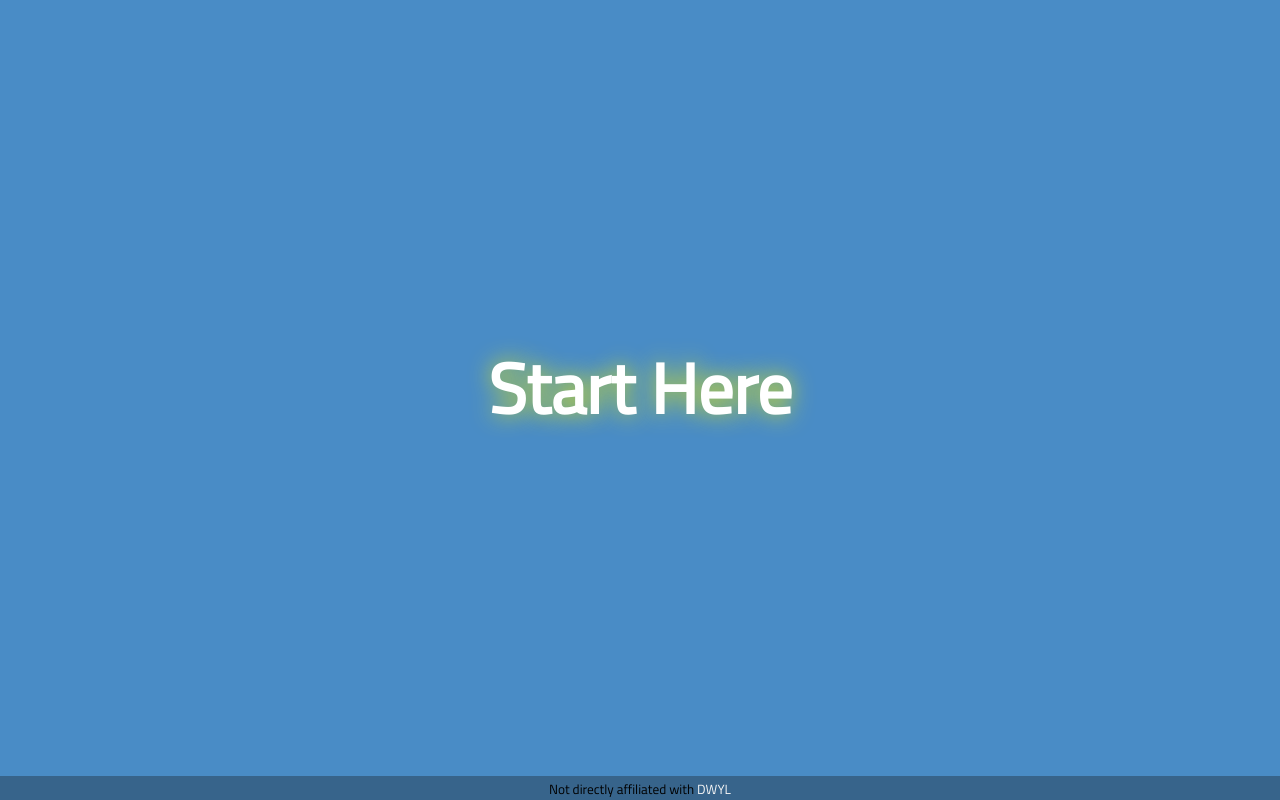
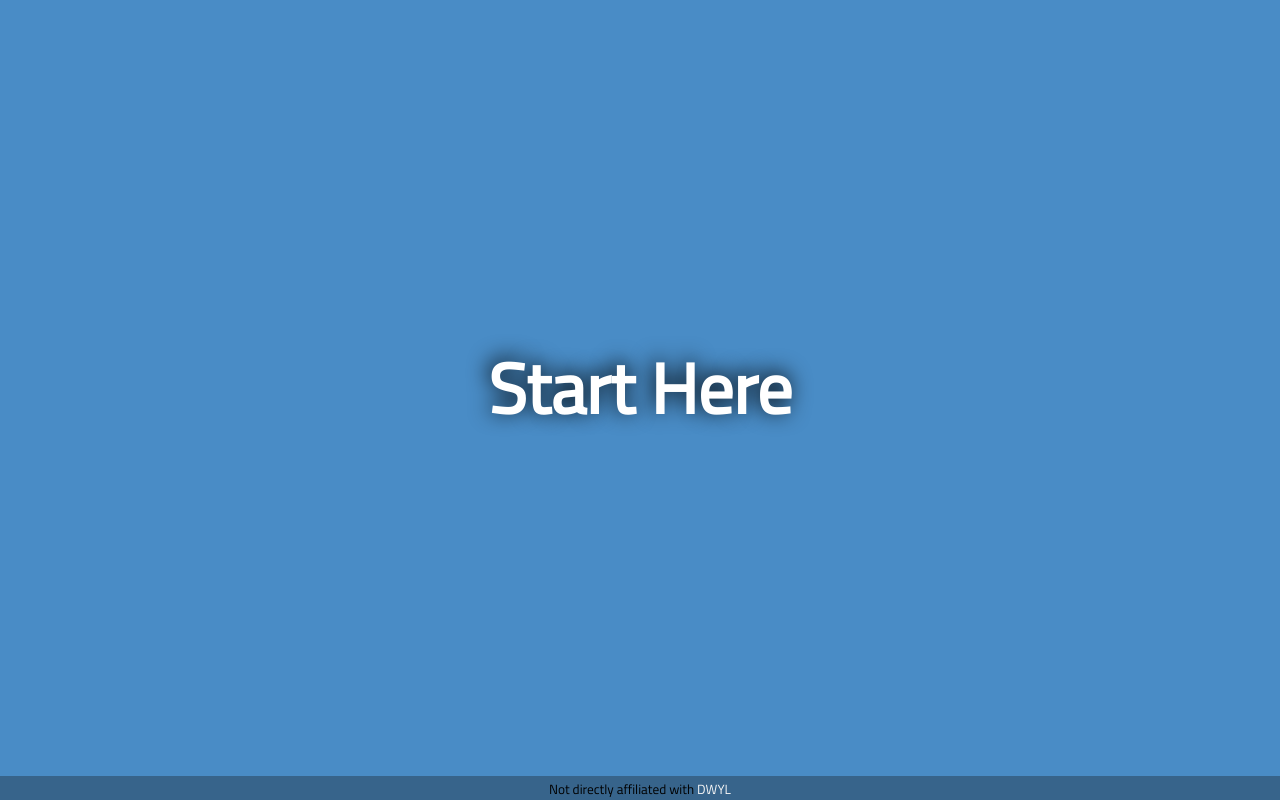
Before and after one commit to howdoiwebdevelop/website, a plain HTML site: page index.html in a window 1280 px wide. In both pictures the pointer is over the element "Start Here". Drawn offline with Linux system fonts and the light colour scheme.

Commit message:
change text shadow

```diff
--- a/index.css
+++ b/index.css
@@ -7,7 +7,7 @@
 .grow { transition: all .4s ease-in-out; }
 .grow:hover {
   transform: scale(1.1);
-  text-shadow: 0px 0px 20px rgba(240, 240, 0, .8);
+  text-shadow: -2px -3px 19px black;
 }
 
 body {
@@ -30,6 +30,7 @@ a:hover {
 
 h1 {
   font-size: 4em;
+  text-shadow: 3px 3px 2px black;
 }
 
 .wrapper {
```
